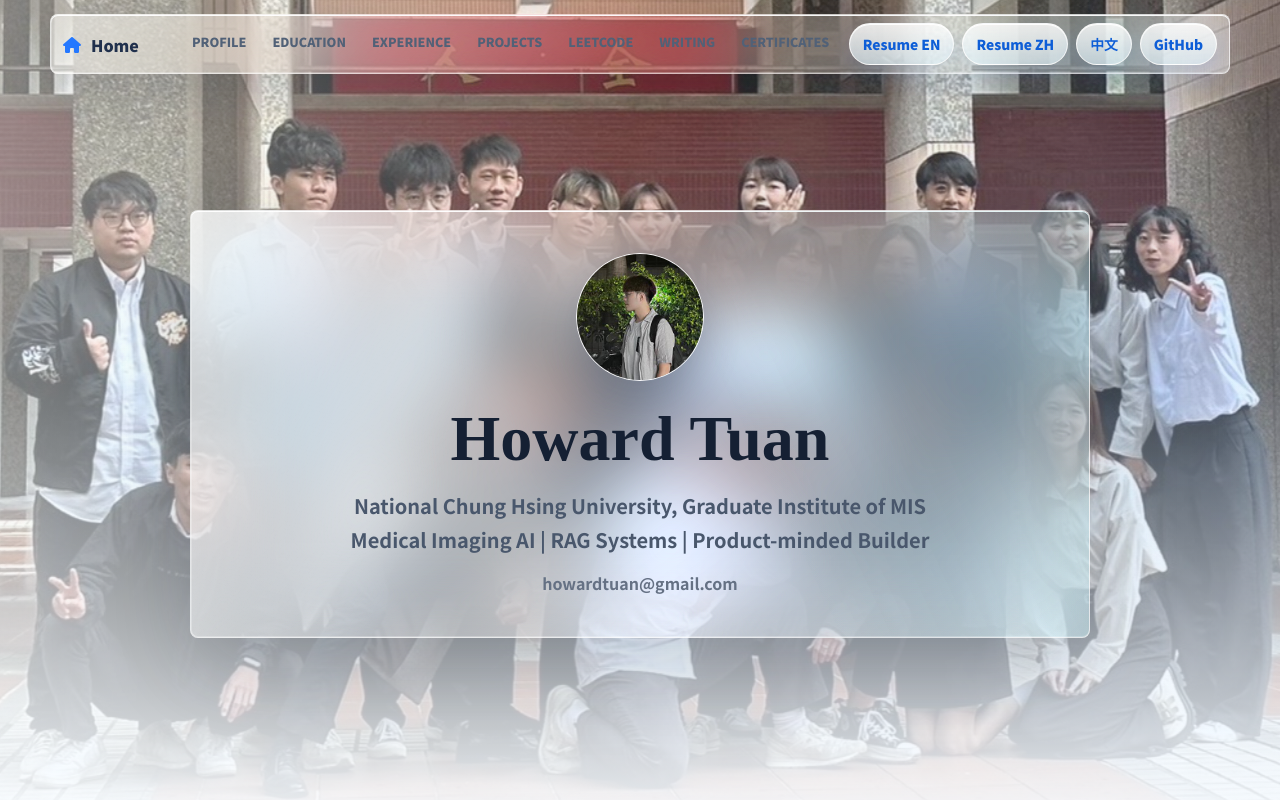
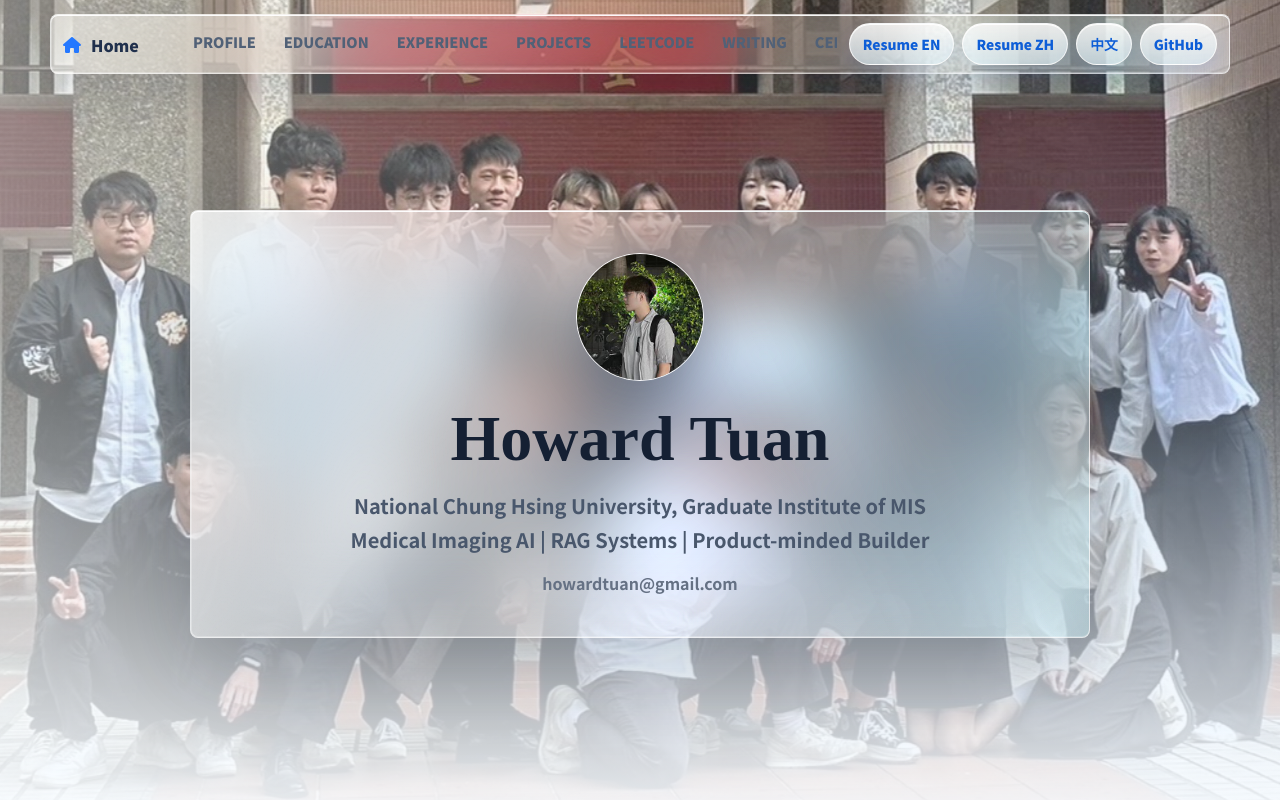
Before and after one commit to howardtuan/MyResume, a plain HTML site: page index.html in a window 1280 px wide. Shown: the top 800 px of the page. Drawn offline with Linux system fonts and the light colour scheme.

Commit message:
FIX TEXT

```diff
--- a/assets/css/resume.css
+++ b/assets/css/resume.css
@@ -291,11 +291,11 @@ img {
 
 .nav-center a {
   flex: 0 0 auto;
-  min-height: 36px;
-  padding: 10px 9px;
+  min-height: 38px;
+  padding: 10px 10px;
   border-radius: 999px;
   color: #516177;
-  font-size: 0.78rem;
+  font-size: 0.9rem;
   font-weight: 800;
   letter-spacing: 0;
   line-height: 1;
@@ -2021,7 +2021,7 @@ img {
     flex: 0 0 auto;
     min-height: 34px;
     padding: 9px 8px;
-    font-size: 0.68rem;
+    font-size: 0.78rem;
   }
 
   .nav-actions {
```
